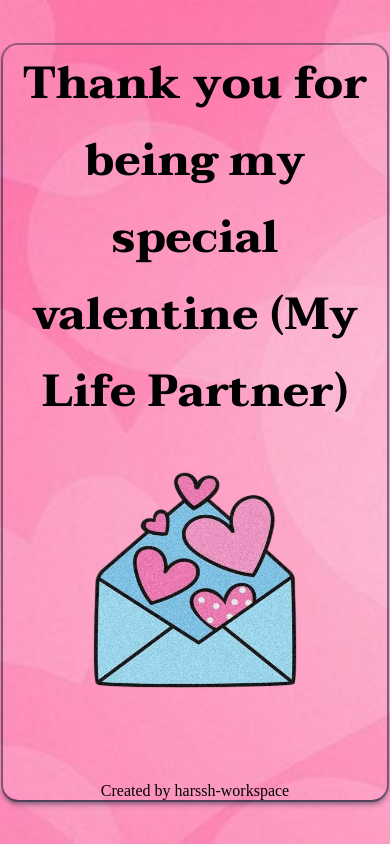
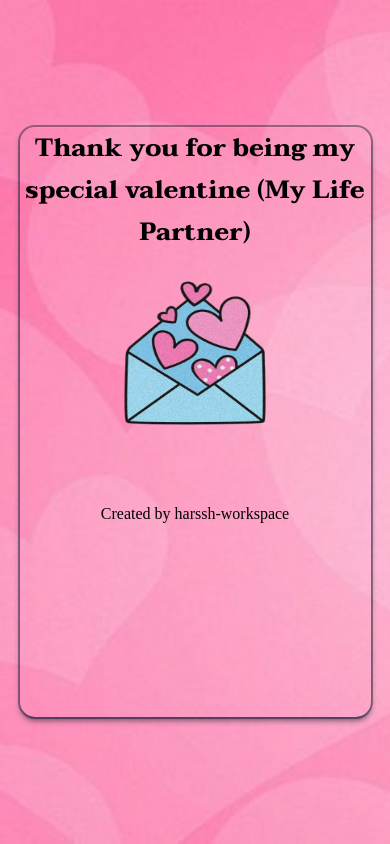
Before and after one commit to harssh-workspace/Valentine, a plain HTML site: page thanks.html in a window 390 px wide. Drawn offline with Linux system fonts and the light colour scheme; a web font is replaced by a local one.

Commit message:
all things done

```diff
--- a/thanks.html
+++ b/thanks.html
@@ -32,22 +32,21 @@
         }
 
         .container {
-
+            /* background-image: url('/imgs/img12.jpeg'); */
             align-items: center;
             overflow: hidden;
             background-size: cover;
-            /* width: 90%;
-            height: 90%; */
-            margin: 3px;
+            width: 80%;
+            height: 90%;
             text-align: center;
             border-radius: 15px;
             box-shadow: rgba(6, 24, 44, 0.4) 0px 0px 0px 2px, rgba(6, 24, 44, 0.65) 0px 4px 6px -1px, rgba(255, 255, 255, 0.08) 0px 1px 0px inset;
         }
 
-        .thank h1 {
+        .thank h3 {
             text-align: center;
             font-family: "Taviraj", serif;
-            font-size: 50px;
+            font-size: 25px;
 
         }
 
@@ -55,8 +54,8 @@
             overflow: hidden;
             align-items: center;
             justify-content: center;
-            height: 400px;
-            width: 430px;
+            height: 200px;
+            width: 230px;
         }
 
         @media(max-width:480px) {
@@ -65,12 +64,16 @@
             }
 
             img {
-                height: 300px;
-                width: 330px;
+                height: 200px;
+                width: 230px;
             }
         }
 
         @media(max-width:768px) {
+            .container{
+                height: 70%;
+                width: 90%;
+            }
             .thank h1 {
                 font-size: 45px;
 
@@ -131,7 +134,7 @@
 <body>
     <div class="container">
         <div class="thank">
-            <h1>Thank you for being my special valentine (My Life Partner)</h1>
+            <h3>Thank you for being my special valentine (My Life Partner)</h3>
         </div>
         <div class="img">
             <img src="/imgs/img14.png" alt="enveloap photo">
```
